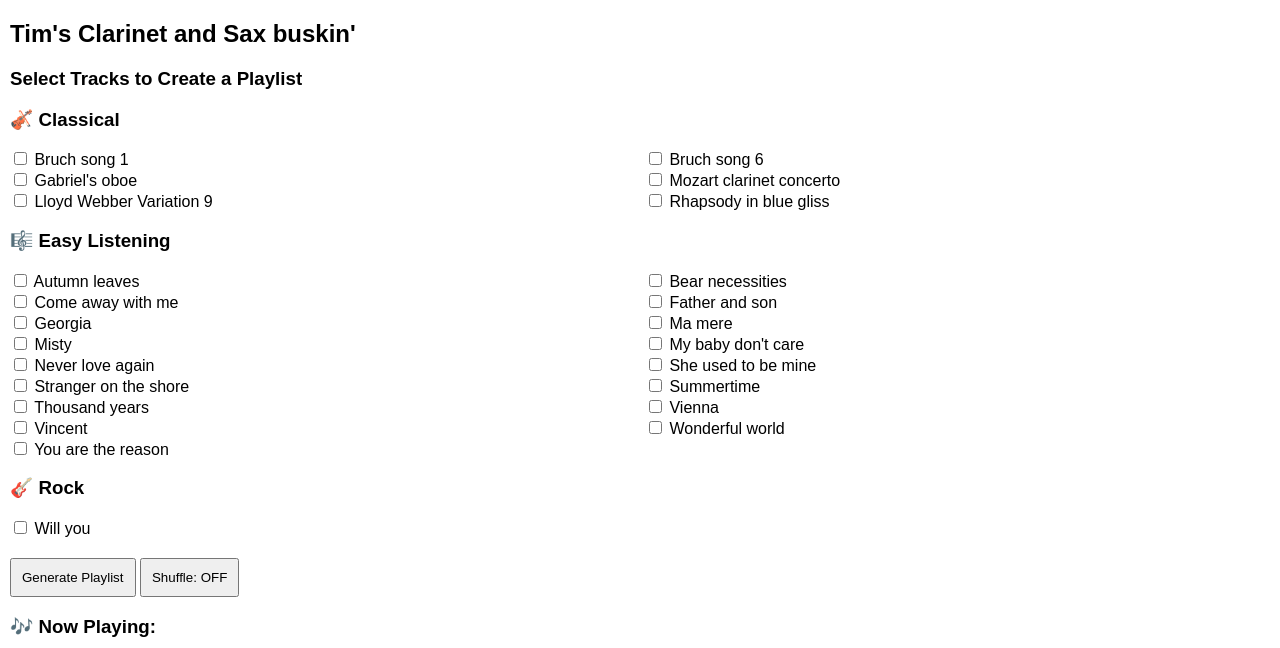
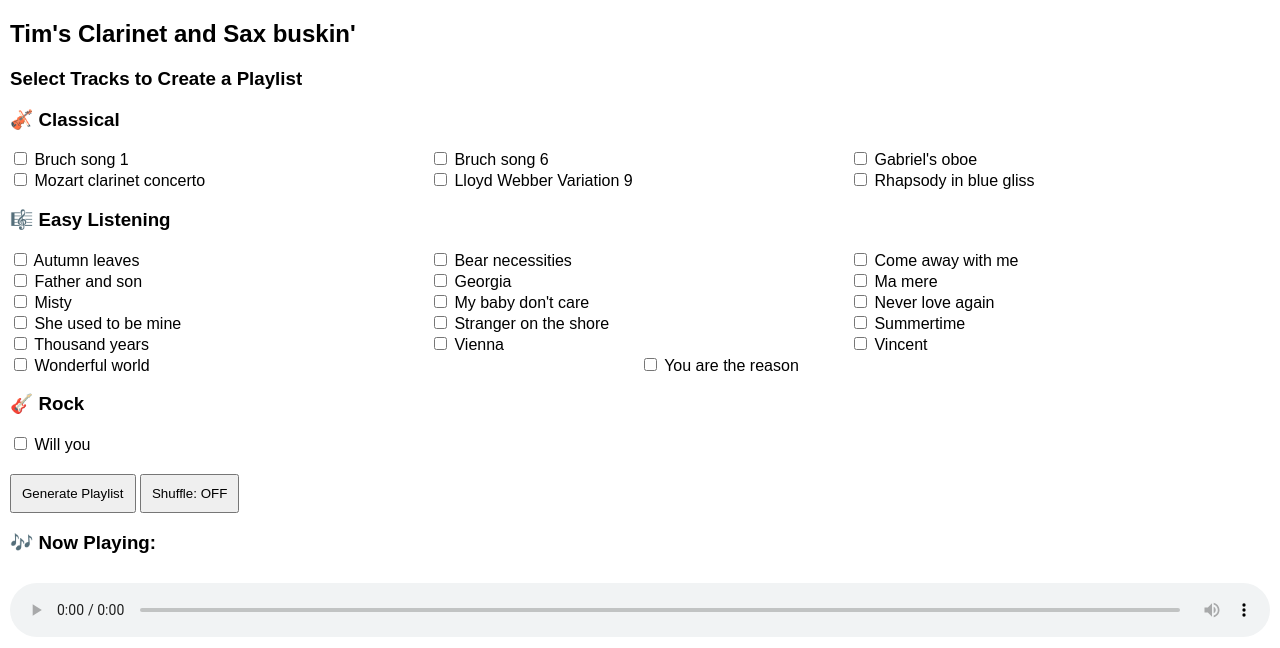
Before and after one commit to timcmit/Playlist, a plain HTML site: page index.html in a window 1280 px wide. Shown: the top 648 px of the page. Drawn offline with Linux system fonts and the light colour scheme.

Commit message:
Update index.html

```diff
--- a/index.html
+++ b/index.html
@@ -12,12 +12,12 @@
         .tracklist {
             display: flex;
             flex-wrap: wrap; /* Allows multiple columns */
-            gap: 1px 10px; /* Controls row & column spacing */
+            gap: 1px 0px; /* Controls row & column spacing */
         }
 
         .tracklist label {
             flex: 1 1 calc(33.333% - 10px); /* Adjust for up to 3 columns */
-            min-width: 100px; /* Prevents tiny checkboxes */
+            min-width: 200px; /* Prevents tiny checkboxes */
             white-space: nowrap; /* Ensures text stays in one line */
         }
 
```
